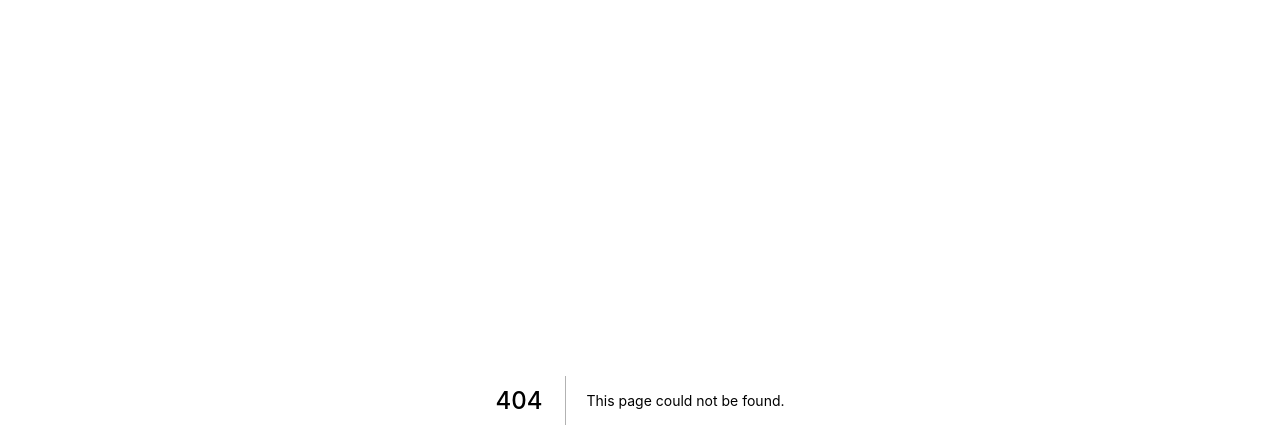
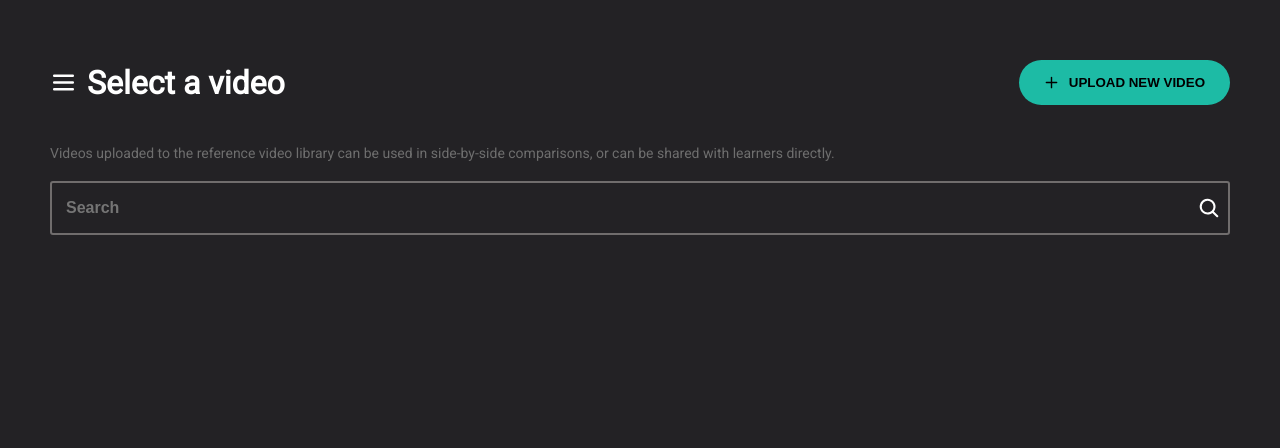
Before and after one commit to iagoPinheiro1401/pactto_challenge, a Next.js app: page /library in a window 1280 px wide. Before the commit this address had no page. Shown: the top 448 px of the page. Built offline with nearby package versions, Linux system fonts and the light colour scheme.

Commit message:
created library page

```diff
--- a/src/components/menu/Menu.jsx
+++ b/src/components/menu/Menu.jsx
@@ -138,7 +138,7 @@ export default function Menu() {
                 <MenuOptions src="/personaIcon" path="/personalInformation">Personal information</MenuOptions>
                 <MenuOptions src="/packagesIcon" path="/packages">Review packages for sale</MenuOptions>
                 <MenuOptions src="/pacttoPagesIcon" path="/profile">Pactto website</MenuOptions>
-                <MenuOptions src="/referenceIcon">Reference video library</MenuOptions>
+                <MenuOptions src="/referenceIcon" path="/library">Reference video library</MenuOptions>
                 <MenuOptions src="/subscriptionIcon">Subscription</MenuOptions>
                 <MenuOptions src="/settingsIcon">Review settings</MenuOptions>
             </StyledNav>
--- /dev/null
+++ b/src/pages/library.jsx
@@ -0,0 +1,54 @@
+import styled from "styled-components"
+import { List } from "@phosphor-icons/react"
+
+import TextHuge from "@/components/tipography/textHuge/TextHuge"
+import TextMedium from "@/components/tipography/textMedium/TextMedium"
+import GreenButton from "@/components/buttons/GreenButton"
+import SearchBar from "@/components/searchBar/SearchBar"
+
+import { useMenu } from "@/hooks/useMenu"
+
+const Content = styled.div`
+    display: flex;
+    flex-direction: column;
+    padding: 0 20px;
+    gap: 20px;
+`
+
+const ButtonsAndMenuContainer = styled.header`
+    display: flex;
+    align-items: center;
+    justify-content: ${props => (props.show ? 'end' : 'space-between')};
+    gap: 10px;
+    width: 100%;
+    padding: 20px 0;
+`
+
+const MenuAndMenucontainer = styled.div`
+    display: flex;
+    align-items: center;
+    gap: 10px;
+`
+
+const StyledList = styled(List)`
+  cursor: pointer;
+  display: ${props => (props.show ? 'block' : 'none')};
+`
+
+export default function Library() {
+    const { isMenuOpen, toggleMenu } = useMenu()
+
+    return(
+        <Content>
+            <ButtonsAndMenuContainer>
+                <MenuAndMenucontainer>
+                    <StyledList show={!isMenuOpen} onClick={toggleMenu} size={27} color="#ffff" weight="bold"/>
+                    <TextHuge>Select a video</TextHuge>
+                </MenuAndMenucontainer>
+                <GreenButton plus>UPLOAD NEW VIDEO</GreenButton>
+            </ButtonsAndMenuContainer>
+            <TextMedium color="#6e6e6e">Videos uploaded to the reference video library can be used in side-by-side comparisons, or can be shared with learners directly.</TextMedium>
+            <SearchBar placeholder="Search"/>
+        </Content>
+    )
+}
```
